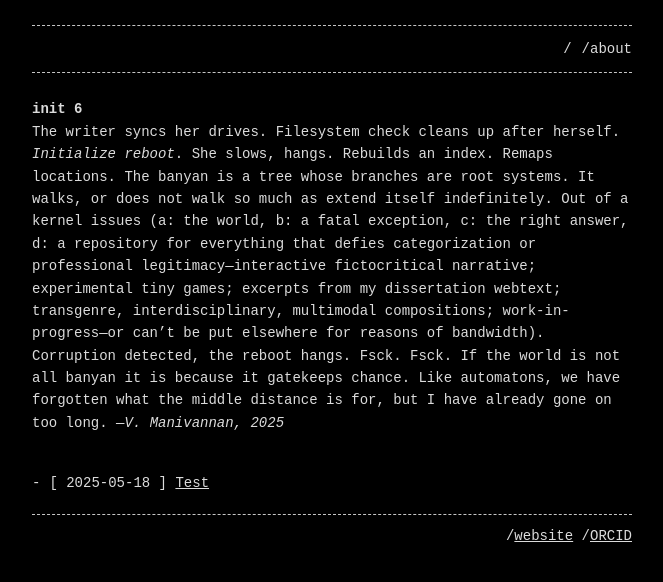
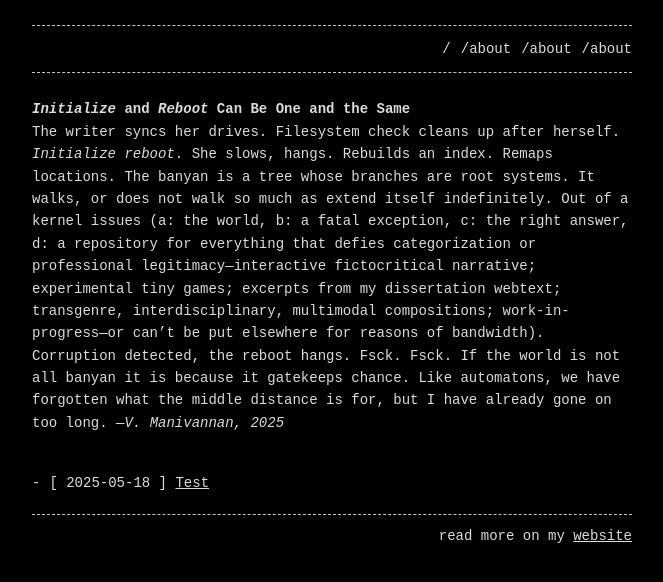
Before and after one commit to visforvali/visforvali.github.io, a Jekyll site: the page built from index.md, in a window 1280 px wide. Shown: the top 582 px of the page, without its empty margins (308-971 px from the left). Built offline with Jekyll 4.4.1, drawn with Linux system fonts in a browser that asks for light colours.

Commit message:
Content edits and header file additions

```diff
--- a/_config.yml
+++ b/_config.yml
@@ -13,7 +13,7 @@ header_pages:
   - selfhost.md
   - teaching.md
 
-footer: '/<a href="https://vyshalimanivannan.com/">website</a> /<a href="https://orcid.org/0000-0002-2853-0279">ORCID</a>'
+footer: 'read more on my <a href="https://vyshalimanivannan.com/">website</a>'
 
 style: dark # dark (default) or light
 listen_for_clients_preferred_style: false # true or false (default)
--- a/index.md
+++ b/index.md
@@ -4,6 +4,6 @@ layout: home
 permalink: /
 ---
 
-# init 6
+# _Initialize_ and _Reboot_ Can Be One and the Same
 
 The writer syncs her drives. Filesystem check cleans up after herself. _Initialize reboot_. She slows, hangs. Rebuilds an index. Remaps locations. The banyan is a tree whose branches are root systems. It walks, or does not walk so much as extend itself indefinitely. Out of a kernel issues (a: the world, b: a fatal exception, c: the right answer, d: a repository for everything that defies categorization or professional legitimacy&mdash;interactive fictocritical narrative; experimental tiny games; excerpts from my dissertation webtext; transgenre, interdisciplinary, multimodal compositions; work-in-progress&mdash;or can't be put elsewhere for reasons of bandwidth). Corruption detected, the reboot hangs. Fsck. Fsck. If the world is not all banyan it is because it gatekeeps chance. Like automatons, we have forgotten what the middle distance is for, but I have already gone on too long. &mdash;_V. Manivannan, 2025_
```
Also changed, not shown: selfhost.md (added, +5 -0 lines), tinygames.md (added, +5 -0 lines).
